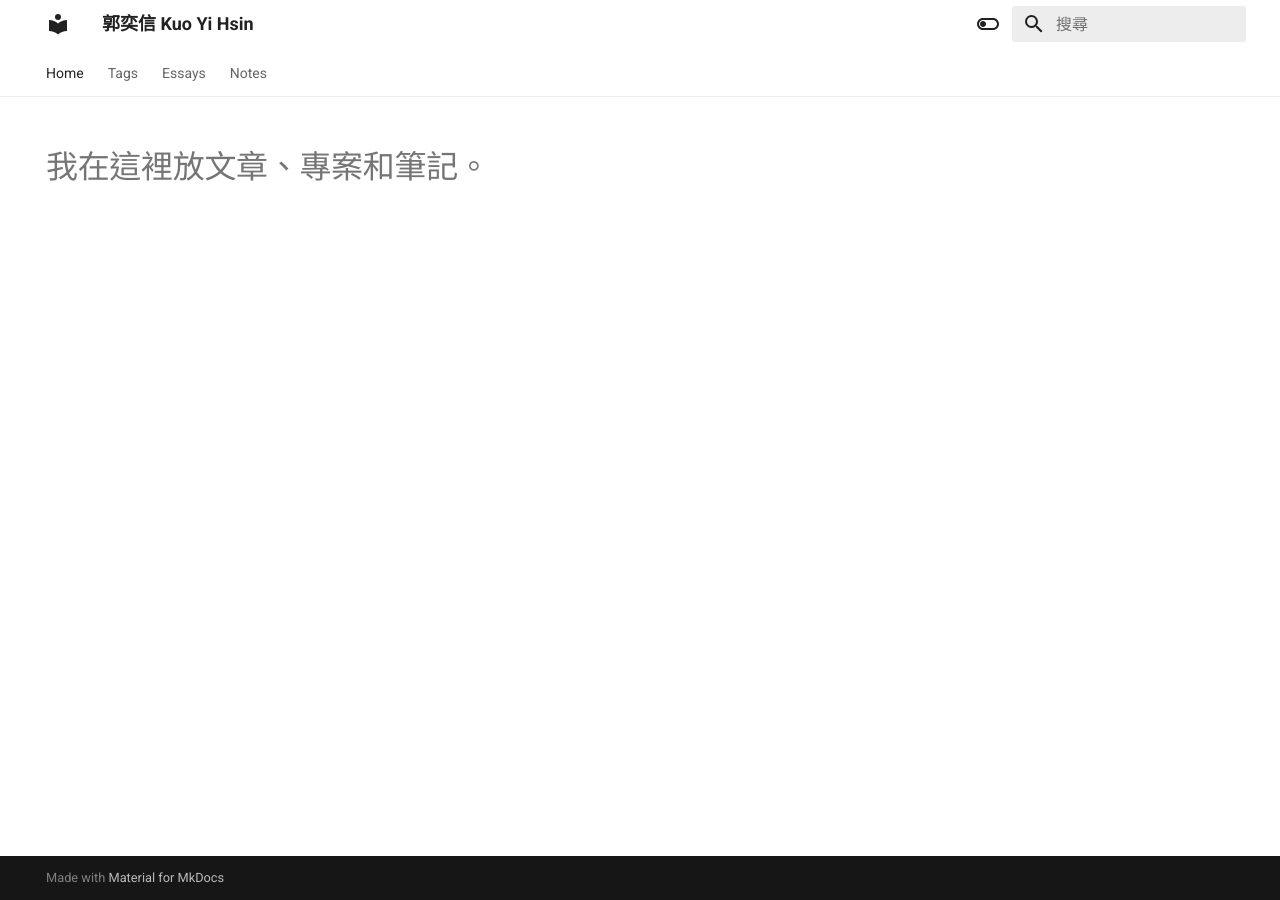
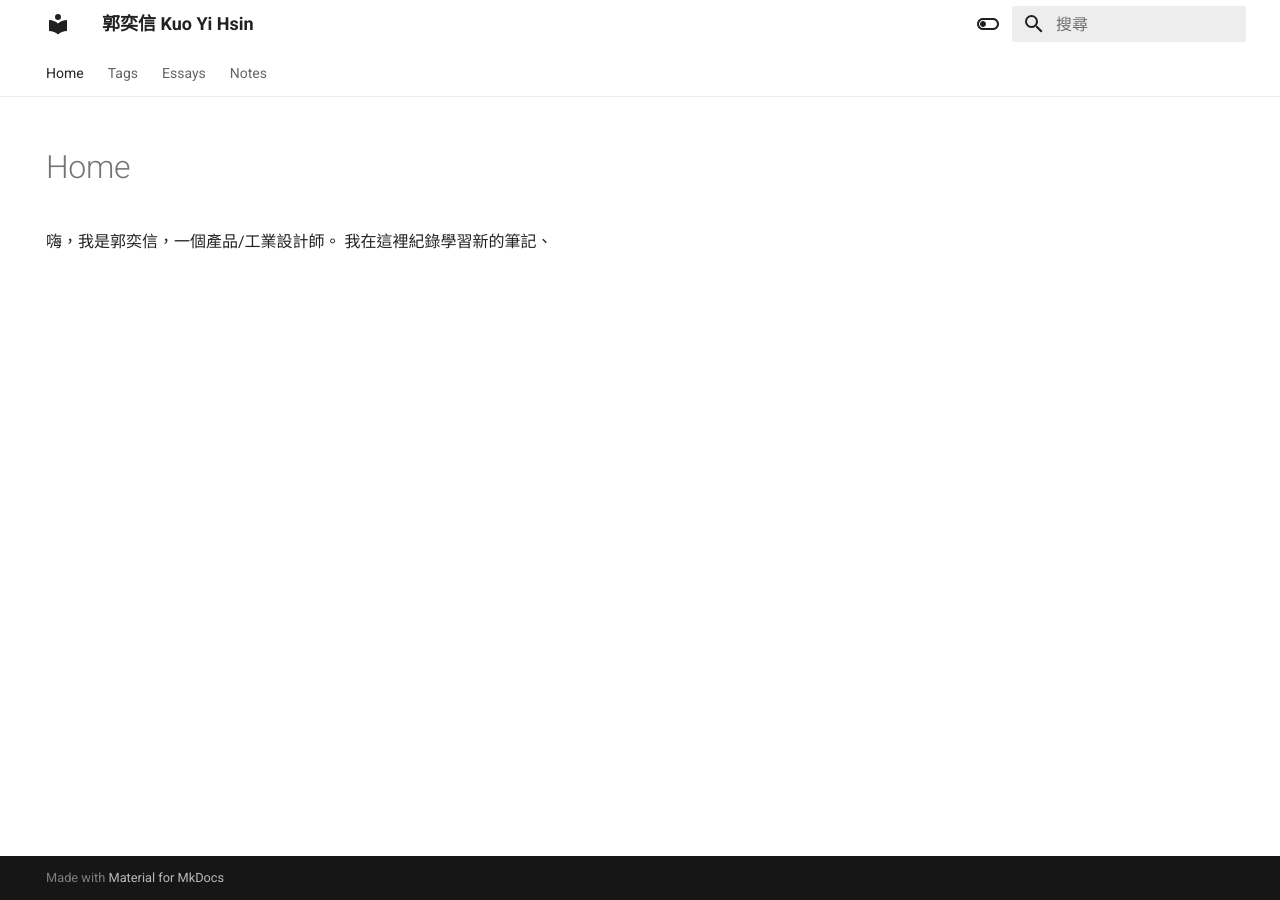
Before and after one commit to hisoka502/blog_blot, an MkDocs documentation site: the page built from docs/index.md, in a window 1280 px wide. Built offline with MkDocs 1.6.1 and Material for MkDocs 9.7.7, drawn with Linux system fonts in a browser that asks for light colours.

Commit message:
publish 2022_0705_2159

```diff
--- a/docs/index.md
+++ b/docs/index.md
@@ -5,4 +5,5 @@ hide:
   - navigation
 ---
 
-# 我在這裡放文章、專案和筆記。
+嗨，我是郭奕信，一個產品/工業設計師。
+我在這裡紀錄學習新的筆記、
```
Also changed, not shown: docs/essays/index.md (added, +3 -0 lines).
